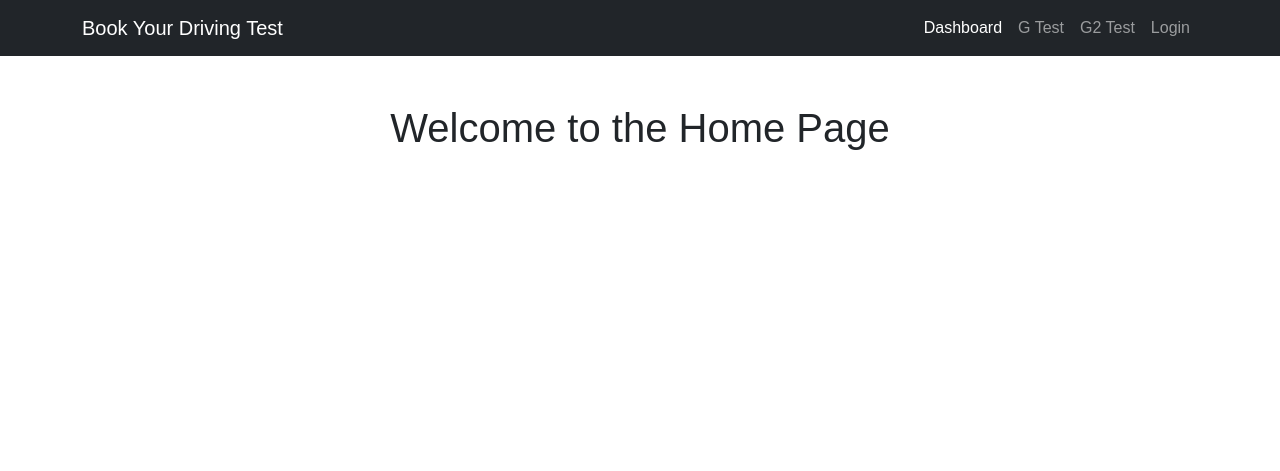
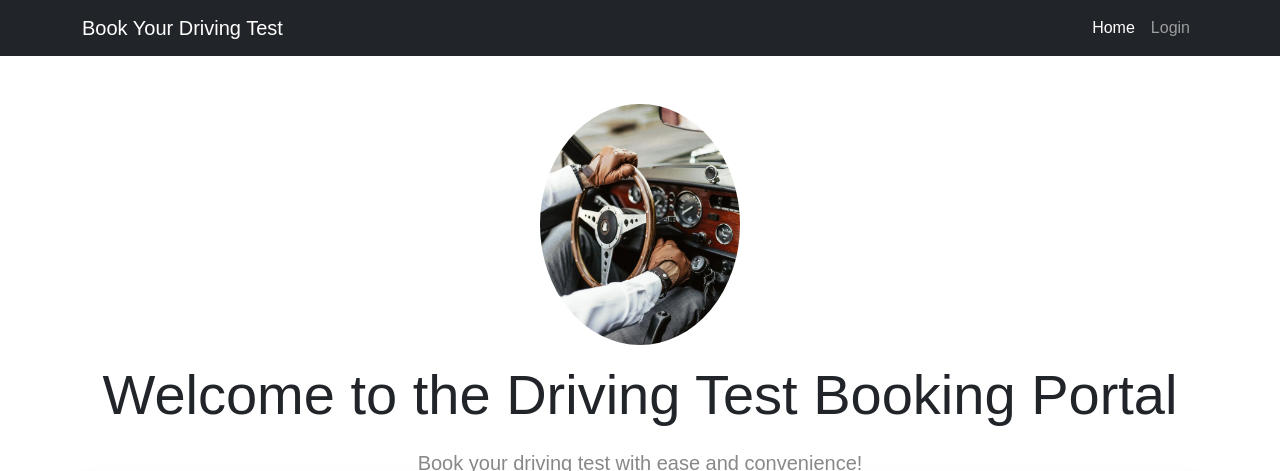
Before and after one commit to sibingeorgedev/driving_licence_app, a Node server app: page / in a window 1280 px wide. Shown: the top 471 px of the page. Before the commit the page ends 150 px from the top, so only its background shows below. Run offline with Node 20, Linux system fonts and the light colour scheme; some libraries are stand-ins or nearby versions.

Commit message:
Changes 3

```diff
--- /dev/null
+++ b/controllers/logout.js
@@ -0,0 +1,6 @@
+module.exports = (req, res) => {
+    req.session.destroy(() => {
+        console.log('User logged out.')
+        res.redirect('/')
+    })
+}
--- a/controllers/register.js
+++ b/controllers/register.js
@@ -1,10 +1,9 @@
 const info = require('../models/InfoModel.js') // imports Info model
 
 module.exports = async (req, res) => {
-    console.log(req.body)
     try {
         await info.create(req.body)
-        res.redirect('/')
+        res.status(200).send("User created successfully");
     }
 
     catch (error) {
--- a/index.js
+++ b/index.js
@@ -1,8 +1,11 @@
 const express = require('express') // imports express module
 const ejs = require('ejs') // imports ejs module
 const mongoose = require('mongoose') // imports mongoose
+const expressSession = require('express-session'); // imports express-session module
 
 const app = express() // calls express function to start new Express app
+
+const redirectIfAuthenticatedMiddleware = require('./middleware/redirectIfAuthenticatedMiddleware')
 
 const homeController = require('./controllers/home.js')
 const gController = require('./controllers/g.js')
@@ -12,13 +15,25 @@ const licenseController = require('./controllers/getLicenseData.js')
 const newInfoController = require('./controllers/newInfo.js')
 const updateLicenseDataController = require('./controllers/updateLicenseData.js')
 const registerController = require('./controllers/register.js')
+const userLoginController = require('./controllers/userLogin.js')
+const logoutController = require('./controllers/logout')
 
 mongoose.connect('mongodb+srv://sibingeorge009:MaryGeorge256@sibincluster.ptohacb.mongodb.net/', { useNewUrlParser: true }); // connects to MongoDB
+
+global.loggedIn = null; // creates a global variable to check if user is logged in
+
+app.set('view engine', 'ejs') // tells Express to use EJS as its view engine
 
 app.use(express.static('public')) // tells Express to serve static files from the public folder
 app.use(express.json()) // tells Express to parse JSON
 app.use(express.urlencoded()) // tells Express to parse URL-encoded data
-app.set('view engine', 'ejs') // tells Express to use EJS as its view engine
+app.use(expressSession({
+  secret: 'keyboard cat'
+})) // tells Express to use express-session
+app.use("*", (req, res, next) => {
+  loggedIn = req.session.userId;
+  next()
+})
 
 // tells Express to listen for requests on port 3000
 app.listen(3000, () => {
@@ -27,9 +42,12 @@ app.listen(3000, () => {
 
 app.get('/', homeController)
 app.get('/g', gController)
-app.get('/g2', g2Controller)
+app.get('/g2', redirectIfAuthenticatedMiddleware, g2Controller)
 app.get('/login', loginController)
+app.get('/logout', logoutController)
+
 app.post('/g/fetchData', licenseController)
 app.post('/g2/info', newInfoController)
 app.post('/g/updateData', updateLicenseDataController)
 app.post('/users/register', registerController)
+app.post('/user/login', userLoginController)
--- /dev/null
+++ b/middleware/redirectIfAuthenticatedMiddleware.js
@@ -0,0 +1,6 @@
+module.exports = (req, res, next) => {
+    if (req.session.userId) {
+        return res.render('g2'); // redirects to index page if user is already logged in
+    }
+    next()
+}
--- /dev/null
+++ b/middleware/test.js
@@ -0,0 +1,6 @@
+module.exports = (req, res, next) => {
+    if (req.session.userId) {
+        return res.render('g2'); // redirects to index page if user is already logged in
+    }
+    next()
+}
--- a/models/InfoModel.js
+++ b/models/InfoModel.js
@@ -3,13 +3,13 @@ const Schema = mongoose.Schema; // creates a new instance of a Schema
 const bcrypt = require('bcrypt') // imports bcrypt module
 
 const InfoSchema = new Schema({
-    firstName: { type: String, default: '' }, // Default value is an empty string
+    firstName: { type: String, default: '' },
     lastName: { type: String, default: '' },
     licenseNumber: { type: String, default: '' },
-    age: { type: Number, default: 0 }, // Default value is 0
+    age: { type: Number, default: 0 },
     userName: { type: String, default: '' },
     password: { type: String, default: '' },
-    userType: { type: String, default: 'Driver' }, // Default value is 'Driver'
+    userType: { type: String, default: 'Driver' },
     car_details: {
         make: { type: String, default: '' },
         model: { type: String, default: '' },
--- a/package.json
+++ b/package.json
@@ -3,6 +3,7 @@
     "bcrypt": "^5.1.1",
     "ejs": "^3.1.9",
     "express": "^4.18.2",
+    "express-session": "^1.18.0",
     "mongoose": "^8.1.1"
   },
   "name": "assignment",
--- a/views/index.ejs
+++ b/views/index.ejs
@@ -5,9 +5,59 @@
     <!-- Responsive navbar-->
     <%- include('layouts/navbar'); -%>
     <!-- Page content-->
-        <div class="container">
-            <div class="text-center mt-5">
-                <h1>Welcome to the Home Page</h1>
+    <div class="container mt-5">
+        <!-- Jumbotron with welcome message and image -->
+        <div class="jumbotron jumbotron-fluid">
+            <div class="container text-center">
+                <img src="/public/images/driving.jpg" class="img-fluid rounded-circle mb-3" alt="Driving Test Image" style="width: 200px;">
+                <h1 class="display-4">Welcome to the Driving Test Booking Portal</h1>
+                <p class="lead">Book your driving test with ease and convenience!</p>
+            </div>
+        </div>
+
+        <!-- Information cards -->
+        <div class="row">
+            <!-- Card for booking driving test -->
+            <div class="col-md-4 mb-4">
+                <div class="card h-100 shadow-lg rounded">
+                    <img src="/images/book-driving-test.jpg" class="card-img-top" alt="Book Driving Test Image">
+                    <div class="card-body">
+                        <h2 class="card-title text-center">Book a Driving Test</h2>
+                        <p class="card-text">Schedule your driving test appointment online.</p>
+                    </div>
+                    <div class="card-footer text-center">
+                        <a href="/booking" class="btn btn-primary">Book Now</a>
+                    </div>
+                </div>
+            </div>
+
+            <!-- Card for practice tests -->
+            <div class="col-md-4 mb-4">
+                <div class="card h-100 shadow-lg rounded">
+                    <img src="/images/practice-tests.jpg" class="card-img-top" alt="Practice Tests Image">
+                    <div class="card-body">
+                        <h2 class="card-title text-center">Practice Tests</h2>
+                        <p class="card-text">Prepare for your driving test with our practice tests.</p>
+                    </div>
+                    <div class="card-footer text-center">
+                        <a href="/practice-tests" class="btn btn-primary">Start Practice</a>
+                    </div>
+                </div>
+            </div>
+
+            <!-- Card for driving tips -->
+            <div class="col-md-4 mb-4">
+                <div class="card h-100 shadow-lg rounded">
+                    <img src="/images/driving-tips.jpg" class="card-img-top" alt="Driving Tips Image">
+                    <div class="card-body">
+                        <h2 class="card-title text-center">Driving Tips</h2>
+                        <p class="card-text">Read helpful driving tips and advice from experts.</p>
+                    </div>
+                    <div class="card-footer text-center">
+                        <a href="/driving-tips" class="btn btn-primary">View Tips</a>
+                    </div>
+                </div>
+            </div>
         </div>
     </div>
     <%- include('layouts/scripts'); -%>
--- a/views/info.ejs
+++ b/views/info.ejs
@@ -9,9 +9,10 @@
             <!-- Page content-->
             <div class="container padding_30">
                 <div id="fetchedDataContainer" class="styled-container">
-                    <div class="back-button">
+                    <!-- <div class="back-button">
                         <a href="/g" class="btn btn-outline-primary">Back to Search</a>
-                    </div>
+                    </div> -->
+                    <% var data = typeof data !== 'undefined' ? data : {}; %>
                     <% if (data) { %>
                         <h2 class="section-title">Information Related to the License Number:
                             <strong>
--- a/views/layouts/navbar.ejs
+++ b/views/layouts/navbar.ejs
@@ -1,13 +1,43 @@
-<nav class="navbar navbar-expand-lg navbar-dark bg-dark">
+<!-- <nav class="navbar navbar-expand-lg navbar-dark bg-dark">
     <div class="container">
-        <a class="navbar-brand" href="/">Book Your Driving Test</a>
+        <a class="navbar-brand">Book Your Driving Test</a>
         <button class="navbar-toggler" type="button" data-bs-toggle="collapse" data-bs-target="#navbarSupportedContent" aria-controls="navbarSupportedContent" aria-expanded="false" aria-label="Toggle navigation"><span class="navbar-toggler-icon"></span></button>
         <div class="collapse navbar-collapse" id="navbarSupportedContent">
             <ul class="navbar-nav ms-auto mb-2 mb-lg-0">
-                <li class="nav-item"><a class="nav-link active" aria-current="page" href="/">Dashboard</a></li>
-                <li class="nav-item"><a class="nav-link" href="/g">G Test</a></li>
-                <li class="nav-item"><a class="nav-link" href="/g2">G2 Test</a></li>
-                <li class="nav-item"><a class="nav-link" href="/login">Login</a></li>
+                <% var data = typeof data !== 'undefined' ? data : {}; %>
+                <% if (data && Object.keys(data).length !== 0) { %>
+                    <% if (data && !data.licenseNumber) { %>
+                        <li class="nav-item"><a class="nav-link" href="/g2">G2 Test</a></li>
+                    <% } else { %>
+                        <li class="nav-item"><a class="nav-link" href="/g">G Test</a></li>
+                    <% } %>
+                    <li class="nav-item"><a class="nav-link" href="/user/logout">Logout</a></li>
+                <% } else { %>
+                    <li class="nav-item"><a class="nav-link active" aria-current="page" href="/">Home</a></li>
+                    <li class="nav-item"><a class="nav-link" href="/login">Login</a></li>
+                <% } %>
+            </ul>
+        </div>
+    </div>
+</nav> -->
+<nav class="navbar navbar-expand-lg navbar-dark bg-dark">
+    <div class="container">
+        <a class="navbar-brand">Book Your Driving Test</a>
+        <button class="navbar-toggler" type="button" data-bs-toggle="collapse" data-bs-target="#navbarSupportedContent" aria-controls="navbarSupportedContent" aria-expanded="false" aria-label="Toggle navigation"><span class="navbar-toggler-icon"></span></button>
+        <div class="collapse navbar-collapse" id="navbarSupportedContent">
+            <ul class="navbar-nav ms-auto mb-2 mb-lg-0">
+                <% if(loggedIn) { %>
+                    <%  var data = typeof data !== 'undefined' ? data : {}; %>
+                    <% if (data && !data.licenseNumber) { %>
+                        <li class="nav-item"><a class="nav-link" href="/g2">G2 Test</a></li>
+                    <% } else { %>
+                        <li class="nav-item"><a class="nav-link" href="/g">G Test</a></li>
+                    <% } %>
+                    <li class="nav-item"><a class="nav-link" href="/logout">Logout</a></li>
+                <% } else { %>
+                    <li class="nav-item"><a class="nav-link active" aria-current="page" href="/">Home</a></li>
+                    <li class="nav-item"><a class="nav-link" href="/login">Login</a></li>
+                <% } %>
             </ul>
         </div>
     </div>
```
Also changed, not shown: controllers/newInfo.js (+7 -3 lines), controllers/userLogin.js (added, +34 -0 lines), public/js/loginUser.js (renamed from public/js/signUp.js, +18 -4 lines), views/layouts/modal.ejs (added, +52 -0 lines), views/login.ejs (+10 -6 lines), public/images/driving.jpg (added), 1 other file. Lines whose indentation alone changed are shown as unchanged.
